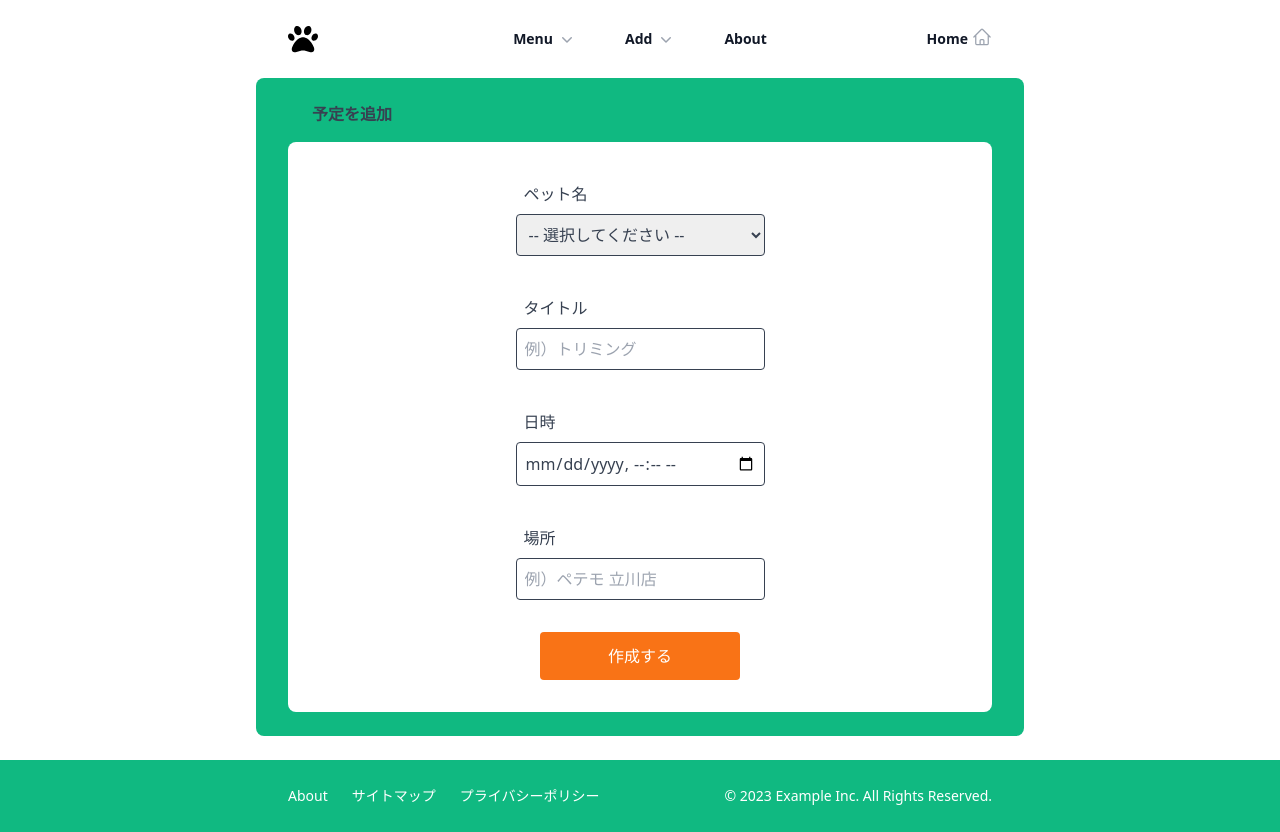
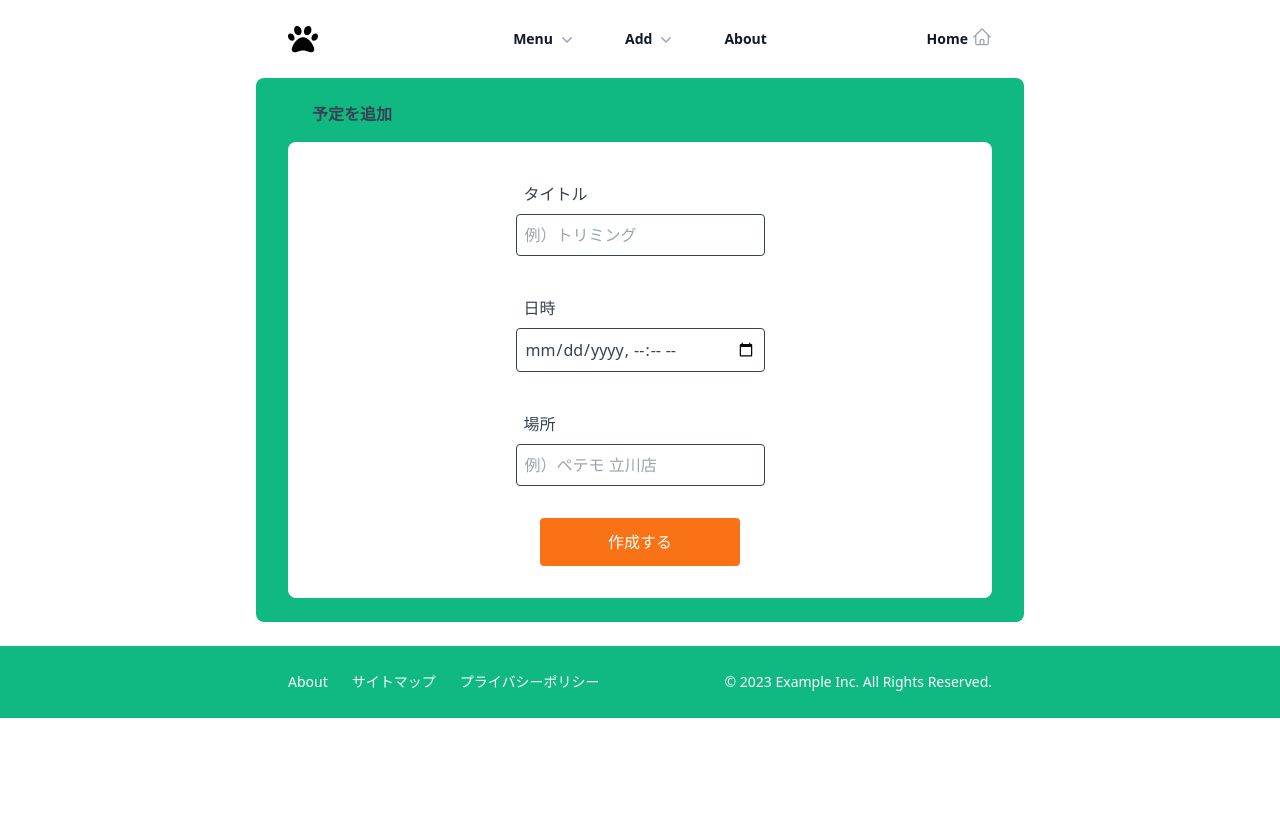
Before and after one commit to ayumi-sk2720/animal_healthcare_app, a Vue app in the folder vue/: page /pet/schedule in a window 1280 px wide. After the commit the page ends 800 px from the top, so only its background shows below. Built offline with nearby package versions, Linux system fonts and the light colour scheme.

Commit message:
ペットの選択欄は不要なので削除

```diff
--- a/vue/src/views/AddSchedule.vue
+++ b/vue/src/views/AddSchedule.vue
@@ -4,13 +4,6 @@
             <h1>予定を追加</h1>
         </div>
         <div class="p-4 lg:px-6 bg-white rounded-lg grid justify-center">
-            <div class="max-w-7xl p-4">
-                <label for="pet-select"  class="block p-2">ペット名</label>
-                <select name="pets" id="pet-select" class="block w-full p-2 border border-gray-700 rounded">
-                    <option value="">-- 選択してください --</option>
-                    <option v-for="pet in pets" :key="pet.id" :value="pet.name">{{ pet.name }}</option>
-                </select>
-            </div>
             <div class="max-w-7xl p-4">
                 <label for="title" class="block p-2">タイトル</label>
                 <input type="text" id="title" placeholder="例）トリミング" class="block w-full p-2 border border-gray-700 rounded">
@@ -29,22 +22,3 @@
         </div>
     </div>
 </template>
-
-<script>
-export default {
-    data () {
-        return {
-            pets: [
-                {
-                    id: 1,
-                    name: '麦'
-                },
-                {
-                    id: 2,
-                    name: 'チャイ'
-                }
-            ],
-        }
-    }
-}
-</script>
```
